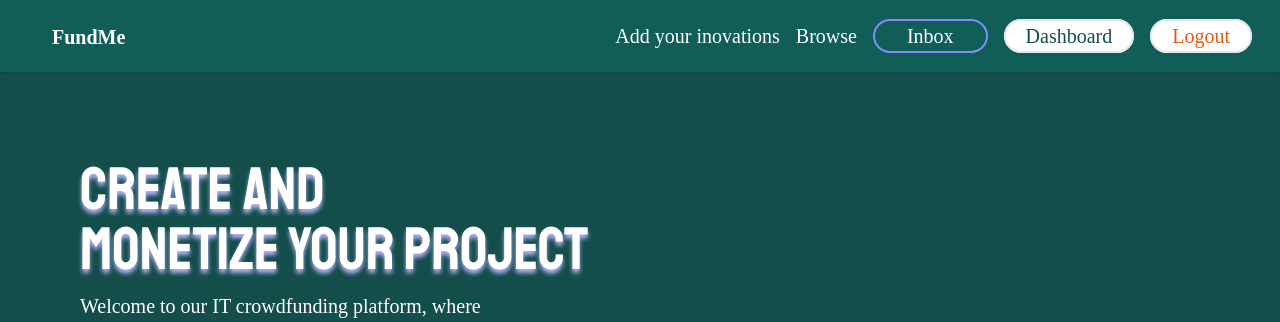
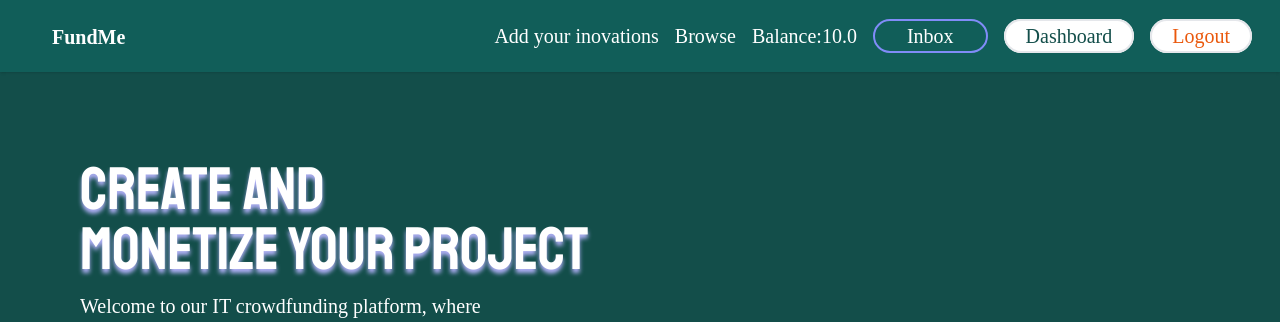
Before and after one commit to heartyMaple/crowdfund, a Django app: page / in a window 1280 px wide. Shown: the top 322 px of the page. Run offline with Django 4.2, Linux system fonts and the light colour scheme; a user stored in the database is signed in; tables that the repository leaves empty hold one stand-in row (values such as "Sample post"); style sheets or scripts are compiled from the project's sources; some libraries are stand-ins or nearby versions; some web fonts are replaced.

Commit message:
+over btn, ProgressBar, balance on main page

```diff
--- a/core/templates/core/base.html
+++ b/core/templates/core/base.html
@@ -50,6 +50,9 @@
 
         {% if request.user.is_authenticated%}
 
+        <li class="mx-2 my-6 md:my-0">
+          <a href="{% url 'dashboard:index' %}" class="text-xl text-white font-crimson hover:text-gray-300">Balance:{{ user.profile.balance }}</a>
+        </li>
         <li class="mx-2 my-6 md:my-0">
           <a href="{% url 'conversation:inbox' %}" class="text-xl md:px-8 md:py-1 md:border-2 md:border-indigo-400 text-lg font-crimson text-white  rounded-full hover:text-gray-300 duration-500">Inbox</a>
         </li>
--- a/core/templates/core/index.html
+++ b/core/templates/core/index.html
@@ -59,13 +59,42 @@
                 <div class="p-6 ">
                     <h2 class="text-2xl text-amber-300">{{item.name}}</h2>
                     <p class="text-gray-400">Donation: {{item.donation}}</p>
+                    <div id="myProgress_{{ item.id }}" style="width: 100%; height: 30px; background-color: grey;">
+                        <div id="myBar_{{ item.id }}" style="width: 1%; height: 30px; background-color: green;">
+                            <div id = "text_{{ item.id }}" class="text-2xl " style="font-family: Anonymous Pro"></div>
+                        </div>
+                    </div>
                 </div>
+
+
+
+
+
+                <script>
+
+
+                        var myProgress = document.getElementById("myProgress_{{ item.id }}");
+                        var myBar = document.getElementById("myBar_{{ item.id }}");
+                        var text = document.getElementById("text_{{ item.id }}");
+                        console.log(myBar);
+
+                        var progress = {{ item.progress }};
+                        var donation = {{ item.donation }};
+
+                        var width = Math.min(100, Math.round((progress * 100) / donation)) + "%";
+                        console.log(width);
+
+                        myBar.style.width = width;
+                        text.innerHTML = width;
+
+
+                </script>
+
             </a>
         </div>
         {% endfor %}
     </div>
 </div>
-
 
 
 
--- a/core/views.py
+++ b/core/views.py
@@ -12,6 +12,8 @@ def index(request):
     progress_count = Item.objects.aggregate(progress_count=Sum('progress'))['progress_count']
     items = Item.objects.filter(is_over=False)[0:6]
     categories = Category.objects.all()
+
+
     return render(
         request,
         "core\index.html",
@@ -21,6 +23,7 @@ def index(request):
             "user_count": user_count,
             "progress_count": progress_count,
             "item_count": item_count,
+
         },
     )
 
--- a/item/models.py
+++ b/item/models.py
@@ -7,6 +7,8 @@ from django.core.exceptions import ObjectDoesNotExist
 class Profile(models.Model):
     user = models.OneToOneField(User, on_delete=models.CASCADE)
     balance = models.FloatField(default=0)
+    def __str__(self):
+        return self.user
 
 
 @receiver(post_save, sender=User)
--- a/item/templates/item/detail.html
+++ b/item/templates/item/detail.html
@@ -25,6 +25,8 @@
                  class="inline-block mt-6 py-3 px-6 text-lg rounded-xl font-bold" style="color: #2C4341; background-color: #B3F963; font-family: anonymous pro;">EDIT</a>
             <a href="{% url 'item:delete' item.id %}"
                 class="inline-block my-2 mt-2 px-6 py-3 text-lg font-semibol text-white rounded-xl" style="background-color: #FF5733 ">Delete</a>
+                <a href="{% url 'item:over' item.id %}"
+                class="inline-block my-2 mt-2 px-6 py-3 text-lg font-semibol text-white rounded-xl" style="background-color: #FF5733 ">Over</a>
         </div>
         {%else %}
         <a href="{% url 'conversation:new' item.id %}"
--- a/item/urls.py
+++ b/item/urls.py
@@ -8,6 +8,7 @@ urlpatterns = [
     path("new/", views.new, name="new"),
     path("<int:pk>/", views.detail, name="detail"),
     path("<int:pk>/delete/", views.delete, name="delete"),
+    path("<int:pk>/over/", views.over, name="over"),
     path("<int:pk>/edit/", views.edit, name="edit"),
     path("<int:pk>/donate/", views.donate, name="donate"),
     path("<int:pk>/donate/donate_update", views.donate_update, name="donate_update"),
```
Also changed, not shown: item/views.py (+9 -0 lines), item_images/NdPXxqVi_2x.jpg (added).
